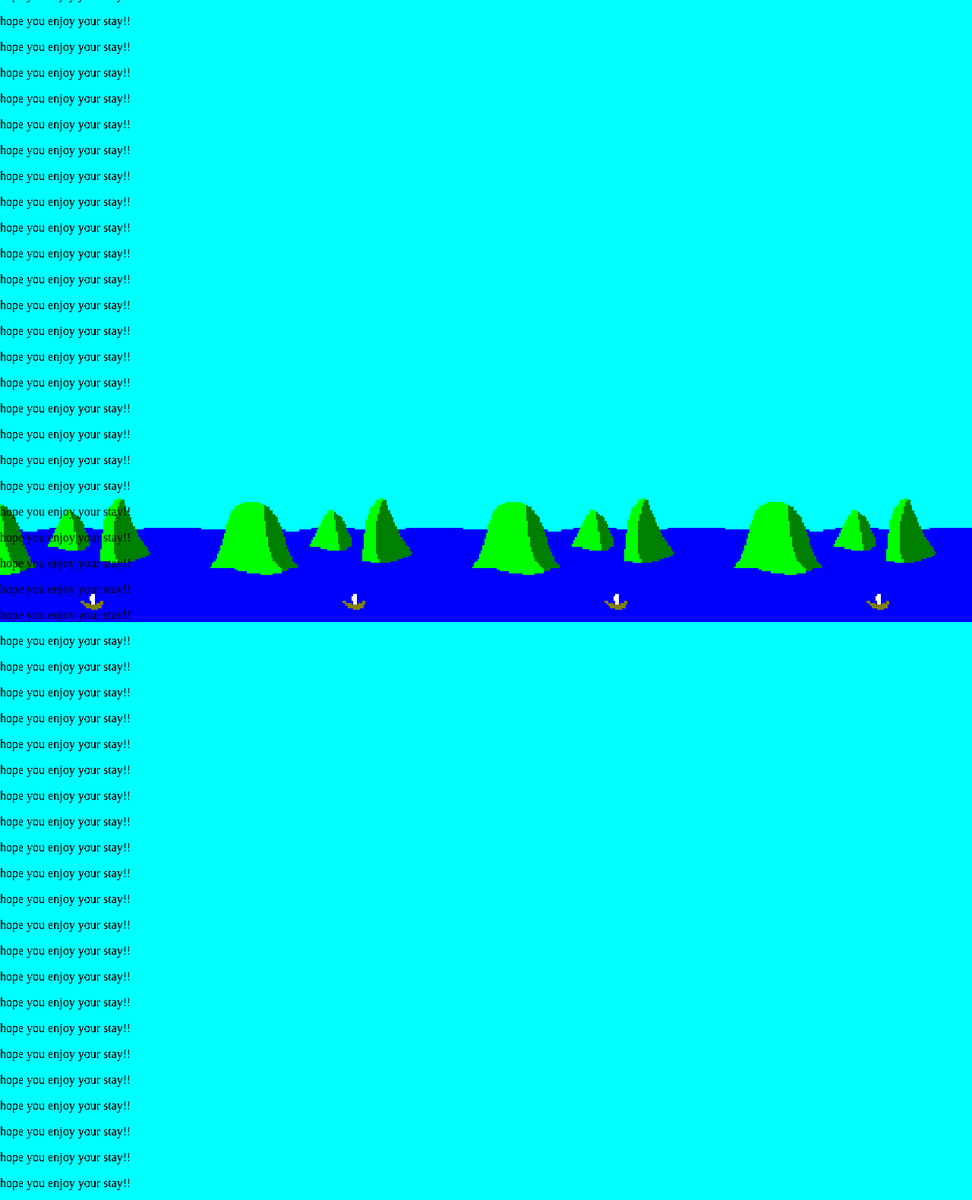
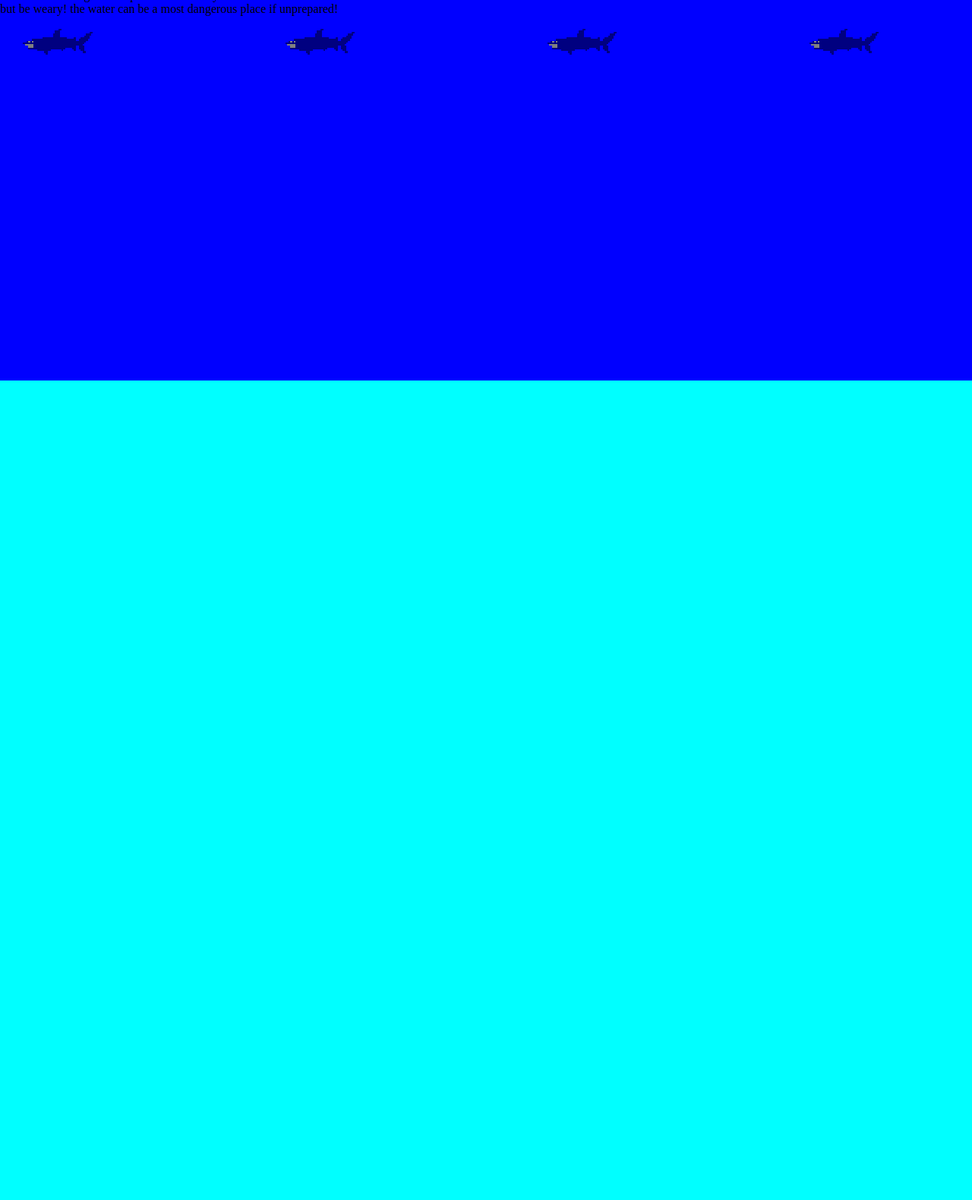
Before and after one commit to ingobeans/ingobeans.github.io, a plain HTML site: page index.html in a window 1280 px wide. Shown: the part 605-2185 px from the top of the page at 76% size. After the commit the page ends 1106 px from the top, so only its background shows below. Drawn offline with Linux system fonts and the light colour scheme; a script that the page names is missing.

Commit message:
Added oceanworld

```diff
--- a/index.html
+++ b/index.html
@@ -21,95 +21,25 @@
                 </filter>
             </defs>
         </svg>
-        <div class="background" id="overworld">
+        <div id="overworld" class="world">
             <h1>welcome to ingoworld</h1>
-            <p>hope you enjoy your stay!!</p>
-            <p>hope you enjoy your stay!!</p>
-            <p>hope you enjoy your stay!!</p>
-            <p>hope you enjoy your stay!!</p>
-            <p>hope you enjoy your stay!!</p>
-            <p>hope you enjoy your stay!!</p>
-            <p>hope you enjoy your stay!!</p>
-            <p>hope you enjoy your stay!!</p>
-            <p>hope you enjoy your stay!!</p>
-            <p>hope you enjoy your stay!!</p>
-            <p>hope you enjoy your stay!!</p>
-            <p>hope you enjoy your stay!!</p>
-            <p>hope you enjoy your stay!!</p>
-            <p>hope you enjoy your stay!!</p>
-            <p>hope you enjoy your stay!!</p>
-            <p>hope you enjoy your stay!!</p>
-            <p>hope you enjoy your stay!!</p>
-            <p>hope you enjoy your stay!!</p>
-            <p>hope you enjoy your stay!!</p>
-            <p>hope you enjoy your stay!!</p>
-            <p>hope you enjoy your stay!!</p>
-            <p>hope you enjoy your stay!!</p>
-            <p>hope you enjoy your stay!!</p>
-            <p>hope you enjoy your stay!!</p>
-            <p>hope you enjoy your stay!!</p>
-            <p>hope you enjoy your stay!!</p>
-            <p>hope you enjoy your stay!!</p>
-            <p>hope you enjoy your stay!!</p>
-            <p>hope you enjoy your stay!!</p>
-            <p>hope you enjoy your stay!!</p>
-            <p>hope you enjoy your stay!!</p>
-            <p>hope you enjoy your stay!!</p>
-            <p>hope you enjoy your stay!!</p>
-            <p>hope you enjoy your stay!!</p>
-            <p>hope you enjoy your stay!!</p>
-            <p>hope you enjoy your stay!!</p>
-            <p>hope you enjoy your stay!!</p>
-            <p>hope you enjoy your stay!!</p>
-            <p>hope you enjoy your stay!!</p>
-            <p>hope you enjoy your stay!!</p>
+            <p>you are currently in the overworld</p>
+            <p>(watch out for boats!!)</p>
+            <div style="height: 60vh"></div>
         </div>
-        <p>hope you enjoy your stay!!</p>
-        <p>hope you enjoy your stay!!</p>
-        <p>hope you enjoy your stay!!</p>
-        <p>hope you enjoy your stay!!</p>
-        <p>hope you enjoy your stay!!</p>
-        <p>hope you enjoy your stay!!</p>
-        <p>hope you enjoy your stay!!</p>
-        <p>hope you enjoy your stay!!</p>
-        <p>hope you enjoy your stay!!</p>
-        <p>hope you enjoy your stay!!</p>
-        <p>hope you enjoy your stay!!</p>
-        <p>hope you enjoy your stay!!</p>
-        <p>hope you enjoy your stay!!</p>
-        <p>hope you enjoy your stay!!</p>
-        <p>hope you enjoy your stay!!</p>
-        <p>hope you enjoy your stay!!</p>
-        <p>hope you enjoy your stay!!</p>
-        <p>hope you enjoy your stay!!</p>
-        <p>hope you enjoy your stay!!</p>
-        <p>hope you enjoy your stay!!</p>
-        <p>hope you enjoy your stay!!</p>
-        <p>hope you enjoy your stay!!</p>
-        <p>hope you enjoy your stay!!</p>
-        <p>hope you enjoy your stay!!</p>
-        <p>hope you enjoy your stay!!</p>
-        <p>hope you enjoy your stay!!</p>
-        <p>hope you enjoy your stay!!</p>
-        <p>hope you enjoy your stay!!</p>
-        <p>hope you enjoy your stay!!</p>
-        <p>hope you enjoy your stay!!</p>
-        <p>hope you enjoy your stay!!</p>
-        <p>hope you enjoy your stay!!</p>
-        <p>hope you enjoy your stay!!</p>
-        <p>hope you enjoy your stay!!</p>
-        <p>hope you enjoy your stay!!</p>
-        <p>hope you enjoy your stay!!</p>
-        <p>hope you enjoy your stay!!</p>
-        <p>hope you enjoy your stay!!</p>
-        <p>hope you enjoy your stay!!</p>
-        <p>hope you enjoy your stay!!</p>
-        <p>hope you enjoy your stay!!</p>
-        <p>hope you enjoy your stay!!</p>
-        <p>hope you enjoy your stay!!</p>
-        <p>hope you enjoy your stay!!</p>
-        <p>hope you enjoy your stay!!</p>
-        <p>hope you enjoy your stay!!</p>
+        <div id="oceanworld" class="world">
+            <h1>now entering the oceanworld</h1>
+            <p>
+                the ocean is a magnificent place full of many different swim
+                animals
+            </p>
+            <p>
+                but be weary! the water can be a most dangerous place if
+                unprepared!
+            </p>
+
+            <div style="height: 60vh"></div>
+        </div>
         <script src="index.js"></script>
     </body>
 </html>
--- a/style.css
+++ b/style.css
@@ -24,12 +24,33 @@ body {
     overflow: hidden;
 }
 
-.background {
+h1 {
+    padding: 0;
+    margin: 0;
+}
+
+p {
+    padding: 0;
+    margin: 0;
+}
+
+.world {
     z-index: -1;
     background-repeat: repeat-x;
-    background-image: url("background.gif");
     background-position: center bottom;
     width: 100%;
     height: 100%;
     background-size: 345px;
+    padding: 0;
+    margin: 0;
 }
+
+#overworld {
+    background-image: url("overworld.gif");
+}
+
+#oceanworld {
+    background-color: blue;
+    background-image: url("oceanworld.gif");
+    background-position: top;
+}
```
Also changed, not shown: background.png, oceanworld.gif (added), overworld.gif (renamed from background.gif), 3 other files.
